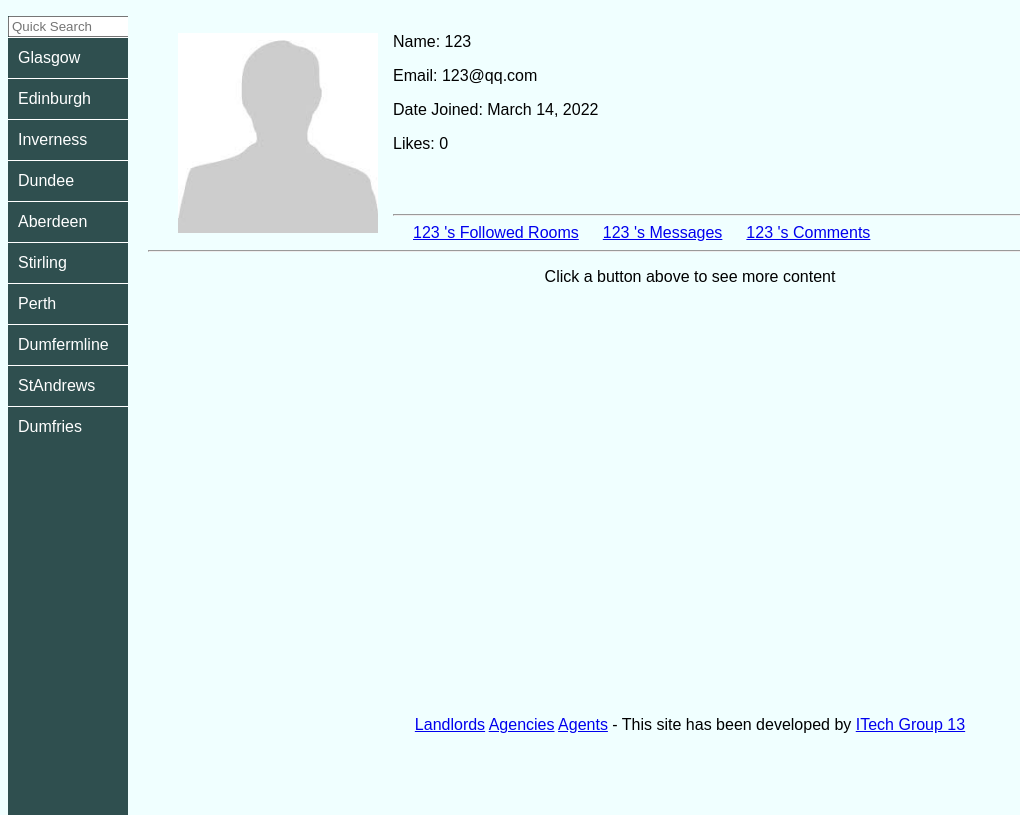
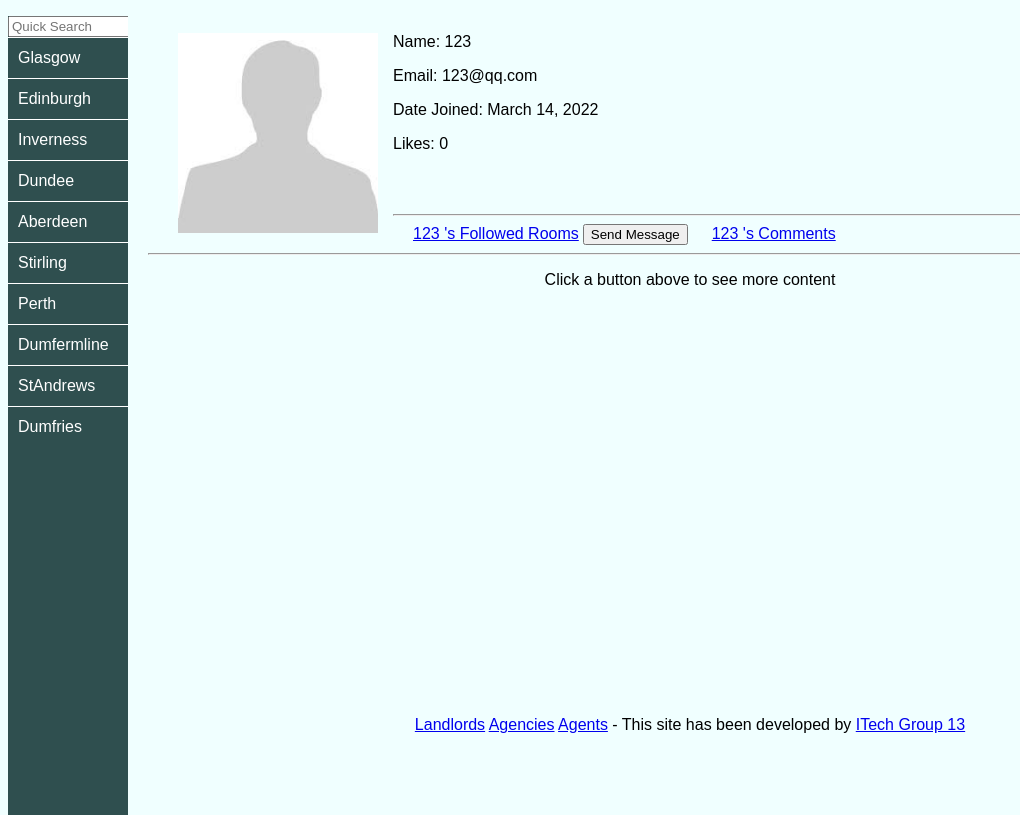
Before and after one commit to FergusTSmith/ITech-Group-13-Lab-B, a Django app: page /rentlive/profile/123/ in a window 1280 px wide. Shown: the part 50-865 px from the top of the page, without its empty margins (0-1020 px from the left). Run offline with Django 3.2, Linux system fonts and the light colour scheme; a user stored in the database is signed in; data comes from the database, SQL or seed files in the repository.

Commit message:
Users can now message other users

```diff
--- a/rent_live/forms.py
+++ b/rent_live/forms.py
@@ -1,5 +1,5 @@
 from django.contrib.auth.models import User
-from rent_live.models import UserProfile, LettingAgent, Rental_Property
+from rent_live.models import UserProfile, LettingAgent, Rental_Property, UserMessage
 from django import forms
 from django.contrib.auth.forms import UserChangeForm
 
@@ -37,3 +37,8 @@ class ProfileEditForm(UserChangeForm):
     class Meta:
         model = User
         fields = ('username', 'email',)
+
+class UserMessageForm(forms.ModelForm):
+    class Meta:
+        model = UserMessage
+        fields = ('recepient', 'subject', 'detail',)
--- a/rent_live/models.py
+++ b/rent_live/models.py
@@ -148,3 +148,10 @@ class UserFollows(models.Model):
     user = models.ManyToManyField(User)
     followedProperty = models.ManyToManyField(Rental_Property)
     followed = models.BooleanField(default=True)
+
+class UserMessage(models.Model):
+    recepient = models.ForeignKey(User, on_delete=models.CASCADE, related_name="MessageRecepient")
+    author = models.ForeignKey(User, on_delete=models.CASCADE, related_name="MessageAuthor")
+    subject = models.CharField(max_length=100)
+    detail = models.CharField(max_length=500)
+    date = models.DateField(auto_now_add=True)
--- a/rent_live/urls.py
+++ b/rent_live/urls.py
@@ -38,4 +38,7 @@ urlpatterns = [
     path('follow_property/', views.FollowPropertyView.as_view(), name='followproperty'),
     path('suggestion/', views.CitySuggestionView.as_view(), name='suggestion'),
     path('follows/', views.ProfileFollowsView.as_view(), name='follows'),
+    path('message/', views.SendMessageView.as_view(), name='message'),
+    path('sent/', views.MessageSentView.as_view(), name='sent'),
+    path('showmessages/', views.ShowMessagesView.as_view(), name='showmessages')
 ]
--- a/rent_live/views.py
+++ b/rent_live/views.py
@@ -2,8 +2,8 @@ from django.shortcuts import render
 from django.http import HttpResponse
 from django.views import View
 from django.views.generic.edit import DeleteView
-from rent_live.models import Category, LettingAgent, City, Rental_Property, User, Comment, UserProfile#, #UserFollows
-from rent_live.forms import UserForm, UserProfileForm, AgentProfileForm, ProfileEditForm, RentalPropertyForm
+from rent_live.models import Category, LettingAgent, City, Rental_Property, User, Comment, UserProfile, UserMessage
+from rent_live.forms import UserForm, UserProfileForm, AgentProfileForm, ProfileEditForm, RentalPropertyForm, UserMessageForm
 from django.contrib.auth import authenticate, login, logout
 from django.urls import reverse
 from django.shortcuts import redirect
@@ -445,7 +445,12 @@ class UserPageView(View):
         except Rental_Property.DoesNotExist:
             properties = None
 
-        context_dict = {'user_profile': user_profile,'selected_user': user,'form': form, 'is_agent': is_agent, 'properties': properties}
+        try:
+            messages = UserMessage.objects.filter(recepient=user)
+        except UserMessage.DoesNotExist:
+            messages = None
+
+        context_dict = {'user_profile': user_profile,'selected_user': user,'form': form, 'is_agent': is_agent, 'properties': properties, 'messages': messages}
         return render(request, 'rent_live/profile.html', context_dict)
 
     @method_decorator(login_required)
@@ -616,6 +621,88 @@ class ProfileFollowsView(View):
         context_dict = {'properties': properties}
         return render(request, 'rent_live/followedproperties.html', context=context_dict)
 
+# Inspired by register, TWD
+class SendMessageView(View):
+    def get(self, request):
+        message_form = UserMessageForm()
+        context_dict = {}
+        context_dict['message_form'] = message_form
+        context_dict['recepient'] = None
+
+        response = render(request, 'rent_live/sendmessage.html', context=context_dict)
+        return response
+
+    def post(self, request):
+        message_form = UserMessageForm(request.POST)
+        user = request.user
+        recepient = None
+        sent = False
+        context_dict = {}
+
+        if message_form.is_valid():
+            message = message_form.save(commit=False)
+            message.author = user
+            recepient = message.recepient
+            message.save()
+            sent = True
+        else:
+            print(message_form.errors)
+
+        context_dict['message_form'] = message_form
+        context_dict['sent'] = sent
+        context_dict['user'] = user
+        context_dict['recepient'] = recepient
+
+        response = render(request, 'rent_live/sendmessage.html', context=context_dict)
+        return response
+
+class MessageSentView(View):
+    def get(self, request):
+        return HttpResponse("Message Successfully Sent")
+
+    def post(self, request):
+        message_form = UserMessageForm(request.POST)
+        user = request.user
+        recepient = None
+        sent = False
+        context_dict = {}
+
+        if message_form.is_valid():
+            message = message_form.save(commit=False)
+            message.author = user
+            recepient = message.recepient
+            message.save()
+            sent = True
+        else:
+            print(message_form.errors)
+
+        context_dict['message_form'] = message_form
+        context_dict['sent'] = sent
+        context_dict['user'] = user
+        context_dict['recepient'] = recepient
+
+        return HttpResponse("Message Successfully Sent")
+
+
+class ShowMessagesView(View):
+    def get(self, request):
+        user = request.user
+
+        try:
+            messages = UserMessage.objects.filter(recepient=user)
+        except UserMessage.DoesNotExist:
+            messages = None
+
+        context_dict = {}
+        context_dict['messages'] = messages
+        context_dict['user'] = user
+
+        response = render(request, 'rent_live/showmessages.html', context=context_dict)
+        return response
+
+
+
+
 ###### HELPER FUNCTIONS ########
 
 #TWD pg 307
--- a/static/js/rentlive-ajax.js
+++ b/static/js/rentlive-ajax.js
@@ -35,6 +35,16 @@ $(document).ready(function(){
 			})
 	});
 
+	$('#MyMessage').click(function(){
+		var user;
+		user = $(this).attr('data-categoryid')
+		$('#ProfileContent').empty();
+		$.get('/rentlive/showmessages/',
+			function(data){
+				$('#ProfileContent').html(data);
+			})
+	})
+
 	$('#Message').click(function(){
 		$('#ProfileContent').empty();
 	})
@@ -42,4 +52,22 @@ $(document).ready(function(){
 	$('#Comments').click(function(){
 		$('#ProfileContent').empty();
 	})
+
+	$('#SendMessage').click(function(){
+		$('#ProfileContent').empty();
+		$.get('/rentlive/message/',
+			function(data){
+				$('#ProfileContent').html(data);
+			})
+	})
+
+	$('#MessageSending').click(function(){
+		$('#ProfileContent').empty();
+		$.get('/rentlive/sent/',
+			function(data){
+				$('#ProfileContent').html(data);
+			})
+	})
+
+
 });
--- a/templates/rent_live/profile.html
+++ b/templates/rent_live/profile.html
@@ -48,13 +48,13 @@
 	<!--- This is the User's profile --->
 		{% if selected_user == user %}
 			<input class="ProfileButton" type="button" name="Follows" id="Followed" value = "My Followed Rooms" data-categoryid= "{{ user }}">
-			<input class="ProfileButton" type="button" name="Message" id="Message" value = "My Messages" data-categoryid= "{{ user }}">
+			<input class="ProfileButton" type="button" name="Message" id="MyMessage" value = "My Messages" data-categoryid= "{{ user }}">
 			<input class="ProfileButton" type="button" name="Comments" id="Comments" value = "My Comments" data-categoryid= "{{ user }}">
 
 		<!--- user is viewing another profile --->
 		{% else %}
 			<a class = "PageLink" href="{% url 'rent_live:index' %}">{{ selected_user.username }} 's Followed Rooms</a>
-			<a class = "PageLink" href="{% url 'rent_live:index' %}">{{ selected_user.username }} 's Messages</a>
+			<input class="ProfileButton" type="button" name="SendMessage" id="SendMessage" value = "Send Message" data-categoryid= "{{ user }}">
 			<a class = "PageLink" href="{% url 'rent_live:index' %}">{{ selected_user.username }} 's Comments</a>
 		{% endif %}
 	</div>
```
Also changed, not shown: templates/rent_live/sendmessage.html (added, +16 -0 lines), templates/rent_live/showmessages.html (added, +14 -0 lines), rent_live/migrations/0001_initial.py, 3 other files.
